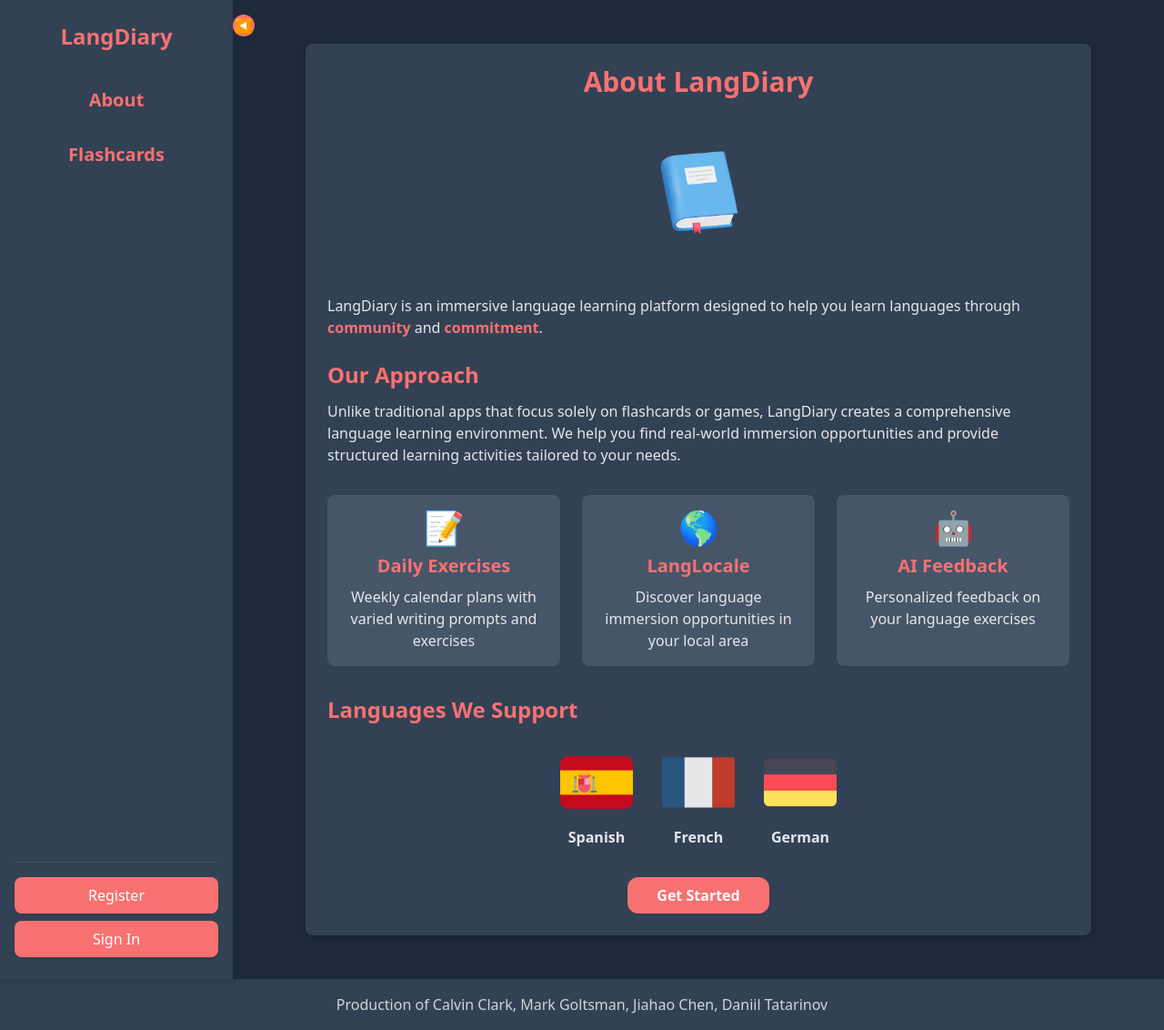
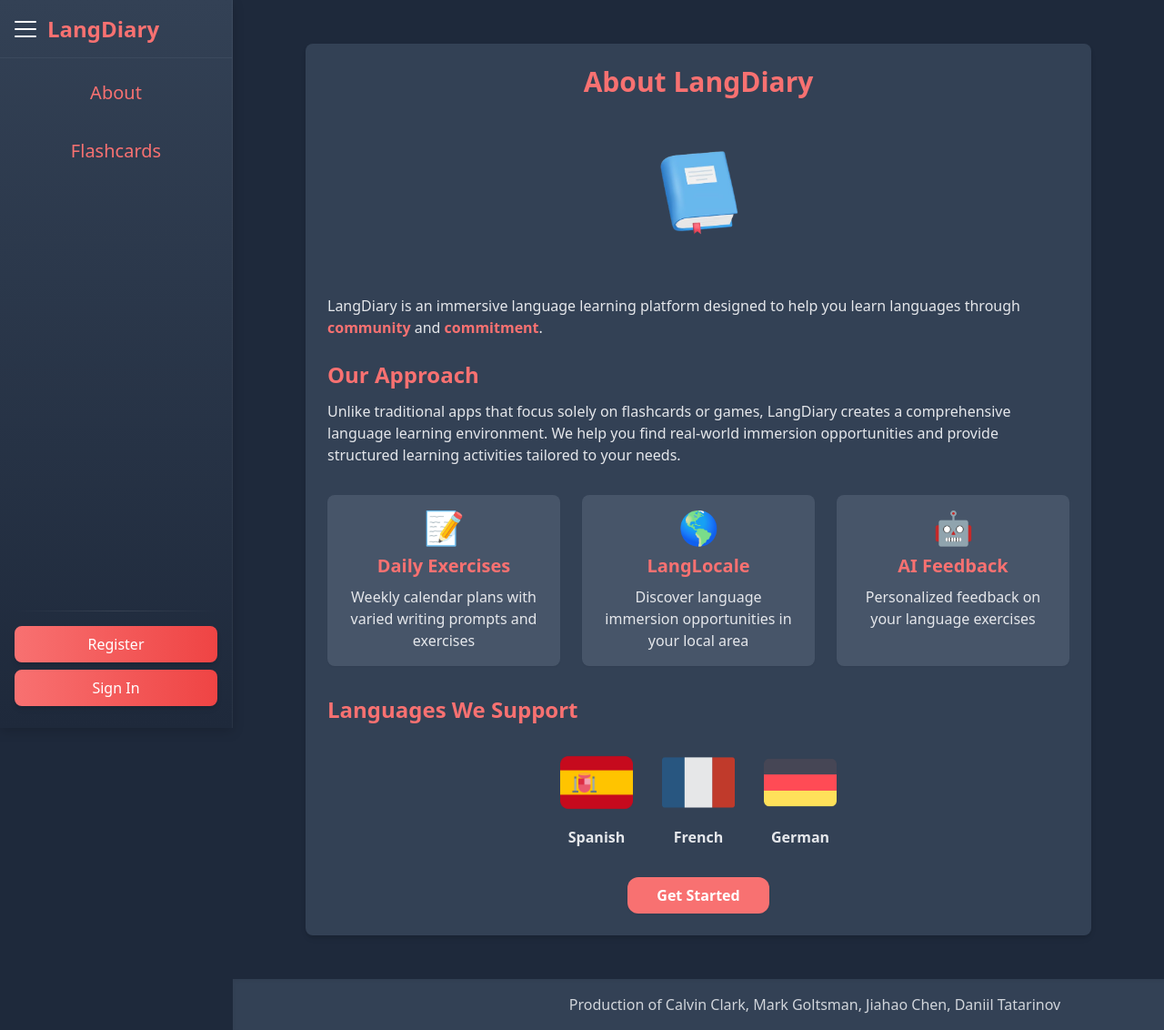
Before and after one commit to CS2340-Project/LangDiary, a Django app: page /about/ in a window 1280 px wide; the page is wider, and only the part inside the window is pictured. Shown: that part at 91% size. Run offline with Django 5.2, Linux system fonts and the light colour scheme; some libraries are stand-ins or nearby versions.

Commit message:
feat: make sidebar better

```diff
--- a/LangDiary/templates/base.html
+++ b/LangDiary/templates/base.html
@@ -9,10 +9,36 @@
     <style>
       @import url("https://fonts.googleapis.com/css2?family=Quicksand:wght@300..700&family=Varela+Round&display=swap");
 
-      /* Sidebar transition */
-      .sidebar-transition {
-        transition: width 0.3s ease-in-out;
+      /* Enhanced sidebar styling */
+      .sidebar {
+        transition: all 0.35s cubic-bezier(0.4, 0, 0.2, 1);
         overflow-x: hidden;
+        box-shadow: 0 4px 12px rgba(0, 0, 0, 0.15);
+        border-right: 1px solid rgba(255, 255, 255, 0.05);
+        position: fixed;
+        top: 0;
+        left: 0;
+        bottom: 0;
+        height: 100vh;
+        z-index: 40;
+        overflow-y: auto;
+      }
+
+      /* Main content margin for fixed sidebar */
+      .main-content {
+        transition: margin-left 0.35s cubic-bezier(0.4, 0, 0.2, 1);
+      }
+
+      /* Sidebar content transitions */
+      .sidebar-content {
+        transition: opacity 0.25s ease, visibility 0.25s ease;
+      }
+
+      /* Logo transitions */
+      .logo-text {
+        transition: opacity 0.25s ease, visibility 0.25s ease, width 0.25s ease;
+        white-space: nowrap;
+        overflow: hidden;
       }
 
       /* Hide scrollbar for Chrome, Safari and Opera */
@@ -25,35 +51,80 @@
         -ms-overflow-style: none; /* IE and Edge */
         scrollbar-width: none; /* Firefox */
       }
+
+      /* Hamburger icon styling */
+      .hamburger {
+        width: 24px;
+        height: 24px;
+        position: relative;
+        cursor: pointer;
+        display: flex;
+        flex-direction: column;
+        justify-content: space-around;
+      }
+
+      .hamburger span {
+        display: block;
+        height: 2px;
+        width: 100%;
+        background: white;
+        border-radius: 3px;
+        transition: all 0.3s cubic-bezier(0.4, 0, 0.2, 1);
+      }
+
+      /* Animated hamburger to X transformation */
+      .hamburger.active span:nth-child(1) {
+        transform: translateY(8px) rotate(45deg);
+      }
+
+      .hamburger.active span:nth-child(2) {
+        opacity: 0;
+      }
+
+      .hamburger.active span:nth-child(3) {
+        transform: translateY(-8px) rotate(-45deg);
+      }
+
+      /* Visual divider for sections */
+      .section-divider {
+        height: 1px;
+        background: linear-gradient(to right, transparent, rgba(255, 255, 255, 0.1), transparent);
+        margin: 1rem 0;
+      }
     </style>
   </head>
   <body class="flex flex-col min-h-screen bg-slate-800">
     <!-- Main flex container -->
     <div class="flex flex-grow relative">
-      <!-- Sidebar -->
+      <!-- Enhanced Sidebar -->
       <div
         id="sidebar"
-        class="sidebar bg-slate-700 w-64 min-h-screen shadow-md flex flex-col sidebar-transition no-scrollbar"
+        class="sidebar bg-gradient-to-b from-slate-700 to-slate-800 w-64 flex flex-col no-scrollbar"
       >
-        <div class="flex justify-center items-center py-6">
-          <a
-            href="{% url 'home.index' %}"
-            class="text-red-400 text-2xl font-bold hover:text-red-500 transition-colors"
-            >LangDiary</a
-          >
+        <!-- Header with hamburger menu -->
+        <div class="flex items-center h-16 px-4 border-b border-slate-600 border-opacity-50 sidebar-header">
+          <div id="sidebar-toggle" class="hamburger cursor-pointer mr-3 flex-shrink-0" aria-label="Toggle sidebar">
+            <span></span>
+            <span></span>
+            <span></span>
+          </div>
+          <a href="{% url 'home.index' %}" id="logo-text"
+            class="logo-text text-red-400 text-2xl font-bold hover:text-red-300 transition-all transform hover:scale-105 overflow-hidden">
+            LangDiary
+          </a>
         </div>
 
         <!-- User Profile Section (if authenticated) -->
         {% if user.is_authenticated %}
-        <div class="flex flex-col items-center mt-4 mb-6 sidebar-content">
+        <div class="flex flex-col items-center mt-4 mb-6 sidebar-content px-4">
           <a
             href="{% url 'users.profile' %}"
-            class="flex flex-col items-center group"
+            class="flex flex-col items-center group w-full"
           >
             {% if user.profile.profile_picture %}
             <div class="relative">
               <img
-                class="h-16 w-16 rounded-full object-cover border-2 border-red-400 group-hover:border-red-500 transition-all"
+                class="h-16 w-16 rounded-full object-cover border-2 border-red-400 group-hover:border-red-300 transition-all group-hover:scale-105"
                 src="{{ user.profile.profile_picture.url }}"
                 alt="{{ user.username }}'s profile picture"
               />
@@ -64,7 +135,7 @@
             {% else %}
             <!-- Default profile image if none is set -->
             <div
-              class="h-16 w-16 rounded-full bg-red-400 group-hover:bg-red-500 flex items-center justify-center text-white text-xl font-bold transition-all"
+              class="h-16 w-16 rounded-full bg-gradient-to-br from-red-400 to-red-500 group-hover:from-red-300 group-hover:to-red-400 flex items-center justify-center text-white text-xl font-bold transition-all group-hover:scale-105 shadow-lg"
             >
               {{ user.username|slice:":1"|upper }}
             </div>
@@ -77,10 +148,10 @@
               <!-- Optional: Learning streak badge -->
               {% if user.profile.learning_streak %}
               <div
-                class="mt-1 inline-flex items-center bg-slate-600 px-2 py-1 rounded-full text-xs"
+                class="mt-1 inline-flex items-center bg-slate-600 bg-opacity-50 backdrop-blur-sm px-3 py-1 rounded-full text-xs shadow-inner"
               >
                 <span class="text-amber-500 mr-1">🔥</span>
-                <span class="font-bold text-gray-200"
+                <span class="font-bold text-gray-100"
                   >{{ user.profile.learning_streak }}</span
                 >
                 <span class="text-gray-300 ml-1">days</span>
@@ -89,21 +160,22 @@
             </div>
           </a>
         </div>
+        <div class="section-divider sidebar-content"></div>
         {% endif %}
 
         <!-- Navigation Links -->
-        <div class="flex flex-col space-y-4 px-4 mt-2 sidebar-content">
+        <div class="flex flex-col space-y-1 px-4 mt-2 sidebar-content">
           <div class="flex justify-center items-center py-2">
             <a
               href="{% url 'home.about' %}"
-              class="text-red-400 text-xl font-bold hover:text-red-500 transition-colors"
+              class="text-red-400 text-xl font-medium hover:text-red-300 transition-all w-full text-center rounded-lg py-2 hover:bg-slate-600 hover:bg-opacity-30"
               >About</a
             >
           </div>
           <div class="flex justify-center items-center py-2">
             <a
               href="{% url 'flashcards.index' %}"
-              class="text-red-400 text-xl font-bold hover:text-red-500 transition-colors"
+              class="text-red-400 text-xl font-medium hover:text-red-300 transition-all w-full text-center rounded-lg py-2 hover:bg-slate-600 hover:bg-opacity-30"
               >Flashcards</a
             >
           </div>
@@ -111,18 +183,18 @@
 
         <!-- User Authentication Section -->
         <div class="mt-auto mb-6 px-4 sidebar-content">
-          <div class="border-t border-slate-600 pt-4 mt-4">
+          <div class="section-divider"></div>
           {% if user.is_authenticated %}
-            <div class="space-y-2">
+          <div class="space-y-2 mt-4">
             <a
               href="{% url 'users.profile' %}"
-                class="bg-red-400 rounded-lg w-full py-2 px-4 block text-center drop-shadow-sm hover:drop-shadow-md hover:bg-red-500 transition-all"
+              class="bg-gradient-to-r from-red-400 to-red-500 rounded-lg w-full py-2 px-4 block text-center shadow-md hover:shadow-lg hover:from-red-300 hover:to-red-400 transition-all transform hover:translate-y-[-2px]"
             >
               <span class="text-white font-medium">My Profile</span>
             </a>
             <a
               href="#"
-                class="bg-red-400 rounded-lg w-full py-2 px-4 block text-center drop-shadow-sm hover:drop-shadow-md hover:bg-red-500 transition-all"
+              class="bg-gradient-to-r from-red-400 to-red-500 rounded-lg w-full py-2 px-4 block text-center shadow-md hover:shadow-lg hover:from-red-300 hover:to-red-400 transition-all transform hover:translate-y-[-2px]"
             >
               <span class="text-white font-medium">My Learning Journey</span>
             </a>
@@ -136,23 +208,23 @@
               {% csrf_token %}
               <button
                 type="submit"
-                  class="bg-slate-600 rounded-lg w-full py-2 px-4 block text-center drop-shadow-sm hover:drop-shadow-md hover:bg-slate-700 transition-all"
+                class="bg-slate-600 hover:bg-slate-700 rounded-lg w-full py-2 px-4 block text-center shadow-md hover:shadow-lg transition-all transform hover:translate-y-[-2px]"
               >
                 <span class="text-white font-medium">Sign Out</span>
               </button>
             </form>
           </div>
           {% else %}
-            <div class="space-y-2">
+          <div class="space-y-2 mt-4">
             <a
               href="{% url 'users.register' %}"
-                class="bg-red-400 rounded-lg w-full py-2 px-4 block text-center drop-shadow-sm hover:drop-shadow-md hover:bg-red-500 transition-all"
+              class="bg-gradient-to-r from-red-400 to-red-500 rounded-lg w-full py-2 px-4 block text-center shadow-md hover:shadow-lg hover:from-red-300 hover:to-red-400 transition-all transform hover:translate-y-[-2px]"
             >
               <span class="text-white font-medium">Register</span>
             </a>
             <a
               href="{% url 'users.login' %}"
-                class="bg-red-400 rounded-lg w-full py-2 px-4 block text-center drop-shadow-sm hover:drop-shadow-md hover:bg-red-500 transition-all"
+              class="bg-gradient-to-r from-red-400 to-red-500 rounded-lg w-full py-2 px-4 block text-center shadow-md hover:shadow-lg hover:from-red-300 hover:to-red-400 transition-all transform hover:translate-y-[-2px]"
             >
               <span class="text-white font-medium">Sign In</span>
             </a>
@@ -160,18 +232,9 @@
           {% endif %}
         </div>
       </div>
-      </div>
 
-      <!-- Toggle button for sidebar -->
-      <button
-        id="sidebar-toggle"
-        class="absolute top-4 left-0 ml-64 bg-red-400 hover:bg-red-500 text-white rounded-full w-6 h-6 flex items-center justify-center shadow-md z-10 transition-all"
-      >
-        <span id="toggle-icon">◀</span>
-      </button>
-
-      <!-- Main content area -->
-      <div class="flex-grow transition-all">
+      <!-- Main content area with dynamic margin -->
+      <div id="main-content" class="main-content flex-grow transition-all ml-64">
         <div class="container mx-auto p-4">
           {% block content %} {% endblock content %}
         </div>
@@ -179,83 +242,138 @@
     </div>
 
     <!-- Footer -->
-    <div
-      class="footer bg-slate-700 text-center py-4 w-full mt-auto text-gray-300 shadow-inner"
+    <div id="footer"
+      class="footer bg-slate-700 text-center py-4 w-full mt-auto text-gray-300 shadow-inner ml-64 transition-all"
     >
       <p>
         Production of Calvin Clark, Mark Goltsman, Jiahao Chen, Daniil Tatarinov
       </p>
     </div>
 
-    <!-- JavaScript for sidebar toggle -->
+    <!-- Enhanced JavaScript for sidebar toggle -->
     <script>
       document.addEventListener("DOMContentLoaded", function () {
         const sidebar = document.getElementById("sidebar");
-        const toggleBtn = document.getElementById("sidebar-toggle");
-        const toggleIcon = document.getElementById("toggle-icon");
+        const hamburger = document.getElementById("sidebar-toggle");
         const sidebarContent = document.querySelectorAll(".sidebar-content");
+        const logoText = document.getElementById("logo-text");
+        const mainContent = document.getElementById("main-content");
+        const footer = document.getElementById("footer");
+
+        // Configuration
+        const expandedWidth = "16rem";
+        const collapsedWidth = "5rem";
+        const animationDuration = 350; // in ms
 
         // Check if sidebar state is stored in localStorage
-        const sidebarCollapsed =
-          localStorage.getItem("sidebarCollapsed") === "true";
+        const sidebarCollapsed = localStorage.getItem("sidebarCollapsed") === "true";
 
-        // Initialize sidebar state based on localStorage
-        if (sidebarCollapsed) {
-          sidebar.style.width = "16px";
-          toggleBtn.style.marginLeft = "16px";
-          toggleIcon.textContent = "▶";
-          sidebarContent.forEach((item) => {
+        // Apply initial state
+        function applyState(collapsed, animate = false) {
+          if (collapsed) {
+            // Collapsed state
+            hamburger.classList.add("active");
+
+            if (!animate) {
+              // Hide content immediately if not animating
+              sidebarContent.forEach(item => {
                 item.style.opacity = "0";
                 item.style.visibility = "hidden";
               });
+              logoText.style.opacity = "0";
+              logoText.style.visibility = "hidden";
+              logoText.style.width = "0";
+              sidebar.style.width = collapsedWidth;
+              mainContent.style.marginLeft = collapsedWidth;
+              footer.style.marginLeft = collapsedWidth;
+            } else {
+              // Animate content hiding then collapse
+              sidebarContent.forEach(item => {
+                item.style.opacity = "0";
+                item.style.visibility = "hidden";
+              });
+              logoText.style.opacity = "0";
+              logoText.style.visibility = "hidden";
+              logoText.style.width = "0";
+
+              setTimeout(() => {
+                sidebar.style.width = collapsedWidth;
+                mainContent.style.marginLeft = collapsedWidth;
+                footer.style.marginLeft = collapsedWidth;
+              }, animationDuration / 3);
             }
+          } else {
+            // Expanded state
+            hamburger.classList.remove("active");
+            sidebar.style.width = expandedWidth;
+            mainContent.style.marginLeft = expandedWidth;
+            footer.style.marginLeft = expandedWidth;
 
-        toggleBtn.addEventListener("click", function () {
-          if (sidebar.style.width === "16px") {
-            // Expand sidebar
-            sidebar.style.width = "16rem"; // 16rem = 256px = w-64
-            toggleBtn.style.marginLeft = "16rem";
-            toggleIcon.textContent = "◀";
-
-            // Show content with a slight delay
+            if (animate) {
+              // Delay showing content when animating
               setTimeout(() => {
-              sidebarContent.forEach((item) => {
+                logoText.style.opacity = "1";
+                logoText.style.visibility = "visible";
+                logoText.style.width = "auto";
+                sidebarContent.forEach(item => {
                   item.style.opacity = "1";
                   item.style.visibility = "visible";
                 });
-            }, 150);
-
-            localStorage.setItem("sidebarCollapsed", "false");
+              }, animationDuration / 3);
             } else {
-            // Collapse sidebar
-            sidebarContent.forEach((item) => {
-              item.style.opacity = "0";
-              item.style.visibility = "hidden";
-            });
-
-            // Slight delay before collapsing to allow fade out
-            setTimeout(() => {
-              sidebar.style.width = "16px";
-              toggleBtn.style.marginLeft = "16px";
-              toggleIcon.textContent = "▶";
-            }, 150);
-
-            localStorage.setItem("sidebarCollapsed", "true");
-          }
-        });
-
-        // Initial setup for content visibility
-        if (sidebarCollapsed) {
-          sidebarContent.forEach((item) => {
-            item.style.opacity = "0";
-            item.style.visibility = "hidden";
-          });
-        } else {
-          sidebarContent.forEach((item) => {
+              // Show content immediately if not animating
+              logoText.style.opacity = "1";
+              logoText.style.visibility = "visible";
+              logoText.style.width = "auto";
+              sidebarContent.forEach(item => {
                 item.style.opacity = "1";
                 item.style.visibility = "visible";
               });
             }
+          }
+        }
+
+        // Initial setup
+        applyState(sidebarCollapsed);
+
+        // Toggle click handler
+        hamburger.addEventListener("click", function () {
+          const isCurrentlyCollapsed = sidebar.style.width === collapsedWidth;
+          localStorage.setItem("sidebarCollapsed", !isCurrentlyCollapsed);
+          applyState(!isCurrentlyCollapsed, true);
+        });
+
+        // Add hover effect for collapsed sidebar
+        sidebar.addEventListener("mouseenter", function() {
+          if (sidebar.style.width === collapsedWidth && !hamburger.matches(":hover")) {
+            sidebar.style.width = "12rem";
+
+            setTimeout(() => {
+              if (localStorage.getItem("sidebarCollapsed") === "true") {
+                logoText.style.opacity = "1";
+                logoText.style.visibility = "visible";
+                logoText.style.width = "auto";
+                sidebarContent.forEach(item => {
+                  item.style.opacity = "1";
+                  item.style.visibility = "visible";
+                });
+              }
+            }, 100);
+          }
+        });
+
+        sidebar.addEventListener("mouseleave", function() {
+          if (localStorage.getItem("sidebarCollapsed") === "true") {
+            logoText.style.opacity = "0";
+            logoText.style.visibility = "hidden";
+            logoText.style.width = "0";
+            sidebarContent.forEach(item => {
+              item.style.opacity = "0";
+              item.style.visibility = "hidden";
+            });
+            sidebar.style.width = collapsedWidth;
+          }
+        });
       });
     </script>
   </body>
```
Lines whose indentation alone changed are shown as unchanged.
